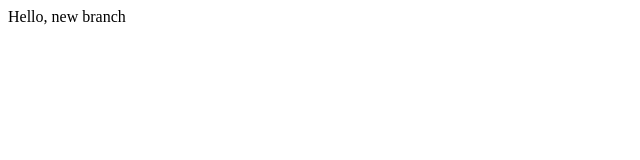
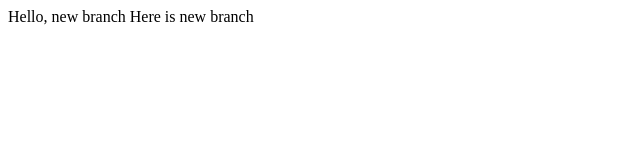
Before and after one commit to YoungCyborg/lecture1, a plain HTML site: page index.html in a window 1280 px wide. Shown: the whole page, without its empty margins (0-640 px from the left). Drawn offline with Linux system fonts and the light colour scheme.

Commit message:
Add a new feature

```diff
--- a/index.html
+++ b/index.html
@@ -7,5 +7,6 @@
   </head>
   <body>
     Hello, new branch
+    Here is new branch
   </body>
 </html>
```
